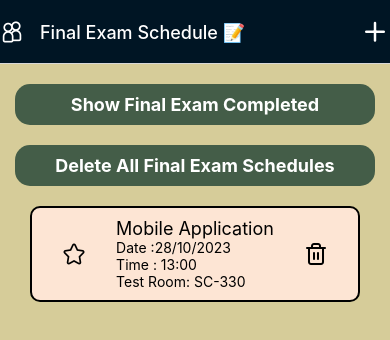
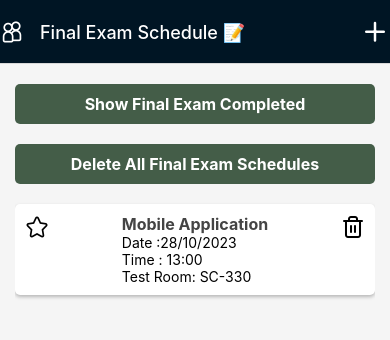
Before and after one commit to PONDRICK/MeMoStar, a React Native app: screen /Index in a window 390 px wide. Shown: the top 340 px of the page. Built offline with nearby package versions, Linux system fonts and the light colour scheme.

Commit message:
final lastooooo

```diff
--- a/src/components/MemoForm.js
+++ b/src/components/MemoForm.js
@@ -106,43 +106,38 @@ MemoForm.defaultProps = {
 const styles = StyleSheet.create({
     container: {
         flex: 1,
-        backgroundColor: '#D6CC99',
+        backgroundColor: '#F5F5F5',
         padding: 10,
     },
     label: {
-        fontSize: 20,
+        fontSize: 18,
         marginBottom: 5,
-        marginLeft: 5,
         fontWeight: 'bold',
+        color: '#444',
     },
     input: {
-        fontSize: 18,
-        borderWidth: 2,
-        borderColor: "#000",
-        borderRadius: 10,
-        padding: 5,
-        paddingLeft: 10,
-        margin: 10,
-        marginBottom: 15,
-        backgroundColor: "#FDE5D4"
-    },
-    multiline: {
-        minHeight: 100,
+        fontSize: 16,
+        borderWidth: 1,
+        borderColor: "#ccc",
+        borderRadius: 5,
+        padding: 10,
+        marginBottom: 10,
+        backgroundColor: "#fff"
     },
     button: {
-        borderRadius: 15,
+        borderRadius: 5,
         padding: 10,
         alignItems: 'center',
         backgroundColor: '#445D48',
     },
     buttonText: {
         color: '#fff',
-        fontSize: 18,
+        fontSize: 16,
         fontWeight: 'bold',
     },
     errorText: {
         color: "red",
-        fontSize: 16,
+        fontSize: 14,
         alignSelf: "center",
         marginTop: 5,
     },
--- a/src/context/BlogContext.js
+++ b/src/context/BlogContext.js
@@ -11,6 +11,7 @@ const memoReducer = (state, action) => {
             return [
                 ...state,
                 {
+                    id: Math.floor(Math.random() * 99999),
                     title: action.payload.title,
                     content: action.payload.content,
                     date: action.payload.date,
--- a/src/screens/IndexScreen.js
+++ b/src/screens/IndexScreen.js
@@ -128,35 +128,41 @@ const IndexScreen = ({ navigation }) => {
 const styles = StyleSheet.create({
     container: {
         flex: 1,
-        backgroundColor: "#D6CC99",
+        backgroundColor: "#F5F5F5",
         paddingHorizontal: 15,
         paddingTop: 10,
     },
     row: {
         flexDirection:"row",
-        justifyContent: "space-around",
-        backgroundColor: "#FDE5D4",
-        margin: 15,
-        paddingVertical: 10,
-        paddingHorizontal: 15,
+        justifyContent: "space-between",
+        backgroundColor: "#fff",
         marginVertical: 10,
-        alignItems: 'center',
-        borderRadius: 10,
-        borderWidth: 2,
-        borderColor: "#000",
+        padding: 10,
+        borderRadius: 5,
+        shadowColor: "#000",
+        shadowOffset: {
+            width: 0,
+            height: 2,
+        },
+        shadowOpacity: 0.25,
+        shadowRadius: 3.84,
+        elevation: 5,
     },
     title: {
-        fontSize: 18,
+        fontSize: 16,
+        fontWeight: "bold",
+        color: '#444',
     },
     button: {
-        borderRadius: 15,
+        borderRadius: 5,
         padding: 10,
         marginVertical: 10,
         alignItems: 'center',
+        backgroundColor: '#445D48',
     },
     buttonText: {
         color: '#fff',
-        fontSize: 18,
+        fontSize: 16,
         fontWeight: 'bold',
     },
 });
--- a/src/screens/ShowScreen.js
+++ b/src/screens/ShowScreen.js
@@ -26,17 +26,18 @@ const styles = StyleSheet.create({
     container: {
         flex: 1,
         padding: 15,
-        backgroundColor: "#D6CC99",
+        backgroundColor: "#F5F5F5",
     },
     header: {
         fontSize: 24,
         fontWeight: "bold",
         marginBottom: 10,
+        color: '#444',
     },
     memoContainer: {
-        backgroundColor: "#FDE5D4",
-        borderRadius: 10,
-        borderWidth: 2,
+        backgroundColor: "#fff",
+        borderRadius: 5,
+        borderWidth: 1,
         padding: 15,
         marginBottom: 10,
     },
@@ -45,13 +46,15 @@ const styles = StyleSheet.create({
         marginBottom: -20,
     },
     title: {
-        fontSize: 20,
+        fontSize: 18,
         fontWeight: "bold",
         fontStyle: "italic",
         marginBottom: 10,
+        color: '#444',
     },
     content: {
-        fontSize: 18,
+        fontSize: 16,
+        color: '#555',
     },
 });
 
--- a/src/screens/StarredMemosScreen.js
+++ b/src/screens/StarredMemosScreen.js
@@ -36,27 +36,35 @@ const StarredMemosScreen = ({ navigation, route }) => {
 const styles = StyleSheet.create({
     container: {
         flex: 1,
-        backgroundColor: "#D6CC99",
+        backgroundColor: "#F5F5F5",
         padding: 15
     },
     header: {
         fontSize: 24,
         fontWeight: "bold",
         marginBottom: 10,
+        color: '#444',
     },
     row: {
         flexDirection: "row",
         justifyContent: "space-between",
-        backgroundColor: "#FDE5D4",
+        backgroundColor: "#fff",
         margin: 10,
         paddingVertical: 10,
         paddingHorizontal: 15,
-        borderRadius: 10,
-        borderWidth: 2,
-        borderColor: "#000",
+        borderRadius: 5,
+        shadowColor: "#000",
+        shadowOffset: {
+            width: 0,
+            height: 2,
+        },
+        shadowOpacity: 0.25,
+        shadowRadius: 3.84,
+        elevation: 5,
     },
     title: {
         fontSize: 18,
+        color: '#444',
     },
 });
 
```
